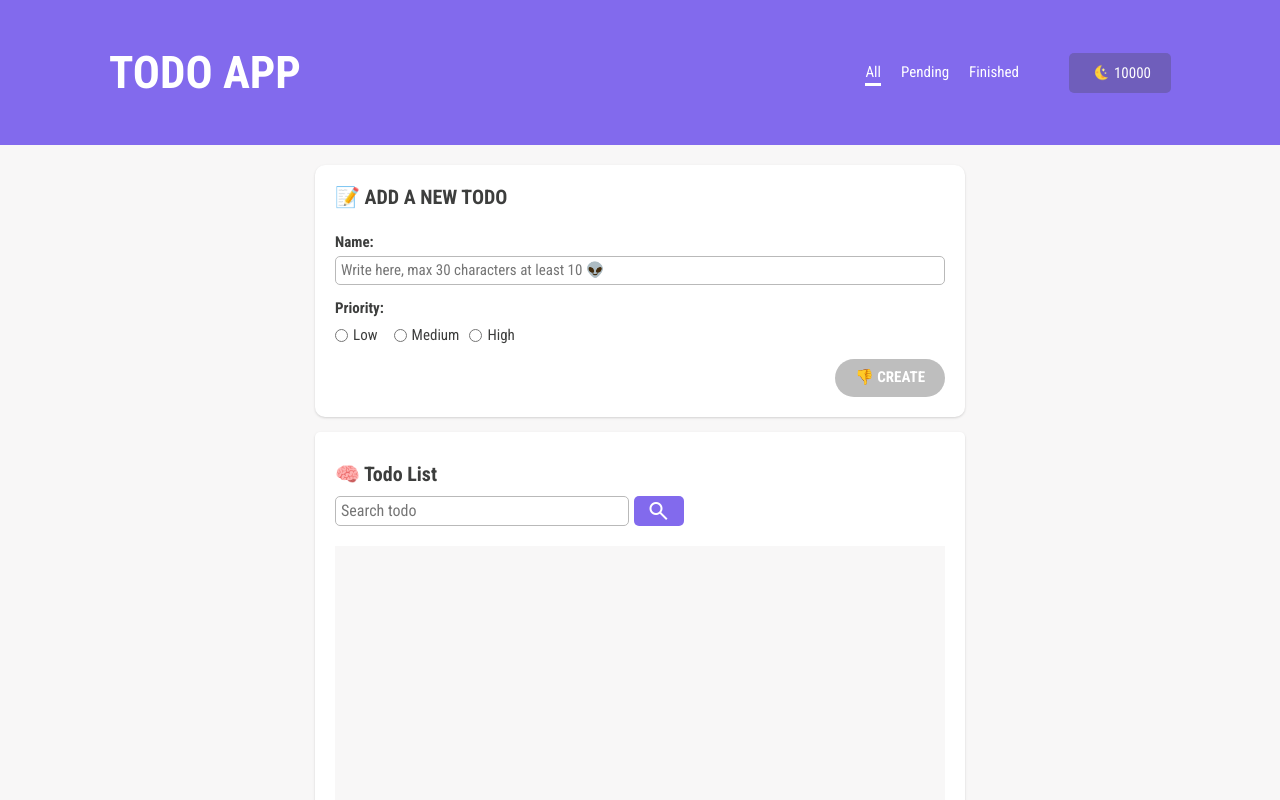
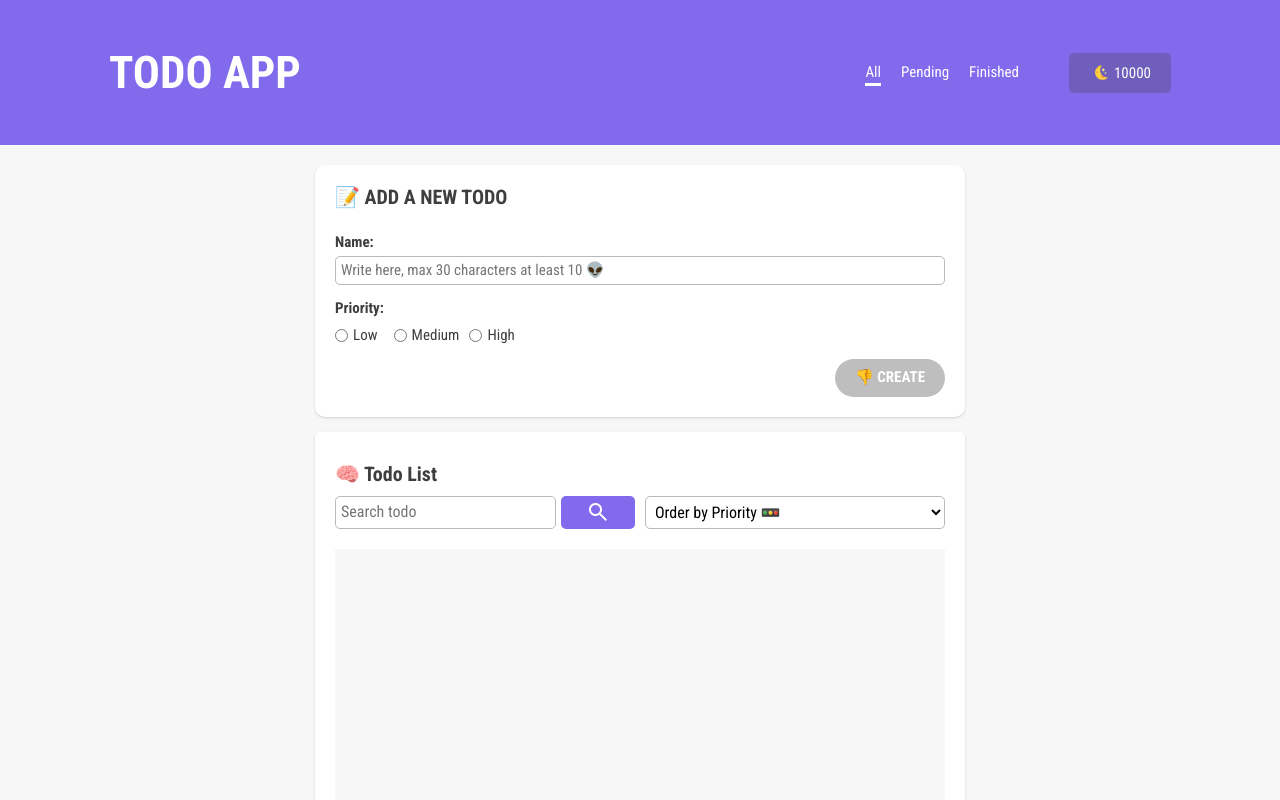
Before and after one commit to PieroDev23/super-todo-list, a React (Vite) app: page / in a window 1280 px wide. Shown: the top 800 px of the page. Built offline with nearby package versions, Linux system fonts and the light colour scheme.

Commit message:
avance y soluciones de bugs

```diff
--- a/src/components/list/list.component.css
+++ b/src/components/list/list.component.css
@@ -9,16 +9,24 @@
   margin-bottom: 1rem;
 }
 
+.search {
+  display: flex;
+  flex-direction: column;
+  gap: 1rem;
+}
+
+@media (min-width: 768px) {
+  .search {
+    display: grid;
+    grid-template-columns: 1fr 1fr;
+    gap: 1rem;
+  }
+}
+
 .search__field {
   display: grid;
   grid-template-columns: 3fr 1fr;
   gap: 0.5rem;
-}
-
-@media (min-width: 768px) {
-  .search__field {
-    width: 65%;
-  }
 }
 
 .search__field__input {
@@ -46,21 +54,23 @@
   border-radius: 0.5rem;
 }
 
-@media (min-width: 768px) {
-  .search__field__button {
-    width: 5rem;
-  }
-}
-
 .search__field__button:hover {
   cursor: pointer;
   background-color: #6f5ebb;
   transition: background-color 100ms ease-in;
 }
 
+.search__order-by__select {
+  width: 100%;
+  padding: 0.5rem;
+  background-color: var(--white);
+  border: 1px solid #b9b9b9;
+  border-radius: 0.5rem;
+}
+
 .list__area {
   max-height: 70rem;
-  height: 36rem;
+  height: 41.5rem;
   margin-top: 2rem;
   overflow-y: auto;
   background-color: #f8f7f7;
@@ -69,3 +79,9 @@
   flex-direction: column;
   gap: 1rem;
 }
+
+@media (min-width: 768px) {
+  .list__area {
+    height: 36rem;
+  }
+}
--- a/src/components/list/list.component.tsx
+++ b/src/components/list/list.component.tsx
@@ -1,13 +1,20 @@
-import { genId } from "../../helpers/utilities.helper";
-import { Todo as TodoInterface } from "../../interfaces/todos.interfaces";
+import { ChangeEvent, useState } from "react";
+import { Todo as ITodo, Priority } from "../../interfaces/todos.interfaces";
 import Todo from "../todo/todo.component";
+
 import "./list.component.css";
 
 interface ListProps {
-  todos: Array<TodoInterface>;
+  todos: Array<ITodo>;
 }
 
 export default function List({ todos }: ListProps) {
+  const [orderBy, setOrderBy] = useState<Priority>("");
+
+  const handleChangePriority = (e: ChangeEvent<HTMLSelectElement>) => {
+    setOrderBy(e.target.value as Priority);
+  };
+
   return (
     <div className="list shadow">
       <h3 className="list__title">🧠 Todo List</h3>
@@ -22,11 +29,24 @@ export default function List({ todos }: ListProps) {
             <span className="material-symbols-outlined">search</span>
           </button>
         </div>
+
+        <div className="search__order-by">
+          <select
+            value={orderBy}
+            onChange={handleChangePriority}
+            className="search__order-by__select"
+          >
+            <option value="">Order by Priority 🚥</option>
+            <option value="low">🟢 Low Priority </option>
+            <option value="medium">🟡 Medium Priority</option>
+            <option value="high"> 🔴 High Priority</option>
+          </select>
+        </div>
       </form>
 
       <div className="list__area">
         {todos.map((todo, idx) => (
-          <Todo todo={todo} order={idx + 1} key={genId()} />
+          <Todo todo={todo} order={idx + 1} key={todo.id} />
         ))}
       </div>
     </div>
--- a/src/components/todo-from/todo-form.component.tsx
+++ b/src/components/todo-from/todo-form.component.tsx
@@ -8,18 +8,15 @@ import { Priority, Todo } from "../../interfaces/todos.interfaces";
 import "./todo-form.component.css";
 
 export default function TodoForm() {
-  const [todo, setTodo] = useState<Todo>(() => initialState);
-  const [validForm, setValidForm] = useState(() => ({
+  const [todo, setTodo] = useState<Todo>(initialState);
+  const [validForm, setValidForm] = useState({
     invalidInput: false,
     disabledBtn: false,
-  }));
+  });
 
-  const { handleSetTodos } = useTodos();
+  const { handleSetTodos, todoEdit } = useTodos();
 
-  const handleChangeName = (name: string) => {
-    setTodo((prevTodo) => ({ ...prevTodo, name }));
-  };
-
+  //Validando el formulario
   useEffect(() => {
     const invalid = todo.name !== "" && todo.name.length <= 10;
     const isDisabled = !todo.priority || !todo.name;
@@ -31,32 +28,43 @@ export default function TodoForm() {
     }));
   }, [todo.name, todo.priority]);
 
+  //Verificando estado del objeto para editarlo
+  useEffect(() => {
+    setTodo((prev) => ({ ...prev, ...todoEdit }));
+  }, [todoEdit]);
+
+  //Actualizando el estado del todo
+  const handleChangeName = (name: string) => {
+    setTodo((prevTodo) => ({ ...prevTodo, name }));
+  };
+
   const handleChangePriority = (priority: Priority) => {
     setTodo((prevTodo) => ({ ...prevTodo, priority }));
   };
 
+  //Enviando datos del formulario
   const handleSubmit = (e: FormEvent<Element>) => {
     e.preventDefault();
 
-    if (Object.values(todo).includes("")) {
+    const newTodo = {
+      ...todo,
+      id: genId(),
+      date: dateFormatter(),
+      status: false,
+    };
+
+    if (Object.values(newTodo).includes("")) {
+      console.log("entra", newTodo);
       return;
     }
 
-    setTodo((prevTodo) => ({
-      ...prevTodo,
-      id: genId(),
-      date: dateFormatter(new Date()),
-      status: false,
-    }));
-
-    handleSetTodos(todo);
+    handleSetTodos(newTodo);
     setTodo(initialState);
   };
 
   return (
     <form className="form shadow" onSubmit={handleSubmit}>
       <h2 className="form__title">📝 Add a new Todo</h2>
-
       <div className="form__field">
         <label htmlFor="todo" className="form__field__label">
           Name:
--- a/src/components/todo/todo.component.tsx
+++ b/src/components/todo/todo.component.tsx
@@ -1,5 +1,5 @@
 import { Colors } from "../../data/constants.data";
-import { reFormatDate } from "../../helpers/utilities.helper";
+import { useTodos } from "../../hooks/useTodos.hook";
 import { Todo as TodoInterface } from "../../interfaces/todos.interfaces";
 
 import "./todo.component.css";
@@ -11,6 +11,7 @@ interface TodoProps {
 
 export default function Todo({ todo, order }: TodoProps) {
   const { name, priority, date, status } = todo;
+  const { handleEditTodo } = useTodos();
 
   return (
     <div className="todo shadow">
@@ -20,7 +21,7 @@ export default function Todo({ todo, order }: TodoProps) {
             <span className="todo__data__order">#{order}</span> {name}
           </p>
           <p className="todo__data__paragraph todo__data__date">
-            {reFormatDate(date)}{" "}
+            {date}{" "}
             <span className="todo__data__status">
               {status ? "(completed)" : "(not completed)"}
             </span>
@@ -40,7 +41,11 @@ export default function Todo({ todo, order }: TodoProps) {
           <span className="material-symbols-outlined">task</span>
         </button>
 
-        <button type="button" className="btn-action btn-action--edit">
+        <button
+          type="button"
+          className="btn-action btn-action--edit"
+          onClick={() => handleEditTodo(todo)}
+        >
           <span className="material-symbols-outlined">edit_note</span>
         </button>
 
--- a/src/context/todo.context.tsx
+++ b/src/context/todo.context.tsx
@@ -1,24 +1,44 @@
 import { PropsWithChildren, createContext, useState } from "react";
 import { Todo, TodosContextType } from "../interfaces/todos.interfaces";
+import { initialState } from "../data/constants.data";
 
 //Creando contexto
 export const TodosContext = createContext<TodosContextType>({
   todos: [],
+  todoEdit: initialState,
   handleSetTodos: () => {
+    return;
+  },
+  handleEditTodo: () => {
     return;
   },
 });
 
 export default function TodosProvider({ children }: PropsWithChildren) {
   const [todos, setTodos] = useState<Array<Todo>>([]);
+  const [todoEdit, setTodoEdit] = useState<Todo>(initialState);
 
+  //Agregar todos
   const handleSetTodos = (todo: Todo) => {
+    console.log(todo);
+
     setTodos((prev) => [...prev, todo]);
   };
 
+  //Editar todo
+  const handleEditTodo = (todo: Todo) => {
+    setTodoEdit(todo);
+  };
+
+  //TODO: Eliminar todo
+
+  //TODO: Completar todo
+
   const values: TodosContextType = {
     todos,
+    todoEdit,
     handleSetTodos,
+    handleEditTodo,
   };
 
   return (
--- a/src/data/constants.data.ts
+++ b/src/data/constants.data.ts
@@ -3,7 +3,7 @@ import { Todo } from "../interfaces/todos.interfaces";
 export const initialState: Todo = {
   id: 0,
   name: "",
-  date: new Date().toLocaleDateString(),
+  date: "",
   status: false,
   priority: "",
 };
--- a/src/helpers/utilities.helper.ts
+++ b/src/helpers/utilities.helper.ts
@@ -1,21 +1,7 @@
 type ConfigDate = Intl.DateTimeFormatOptions;
 
-const Months: { [key: number]: string } = {
-  1: "Enero",
-  2: "Febrero",
-  3: "Marzo",
-  4: "Abril",
-  5: "Mayo",
-  6: "Junio",
-  7: "Julio",
-  8: "Agosto",
-  9: "Septiembre",
-  10: "Octubre",
-  11: "Noviembre",
-  12: "Diciembre",
-};
-
-export function dateFormatter(date: Date): string {
+export function dateFormatter(): string {
+  const date = new Date();
   const config: ConfigDate = {
     day: "numeric",
     month: "long",
@@ -24,15 +10,6 @@ export function dateFormatter(date: Date): string {
 
   return date.toLocaleDateString("es-ES", config);
 }
-
-export function reFormatDate(date: string): string {
-  const dateSplitted = date.split("/");
-
-  return `${dateSplitted.at(1)} de ${
-    Months[Number(dateSplitted.at(0))]
-  },  ${dateSplitted.at(2)}`;
-}
-
 export function genId(): string {
   const timeStamp = Date.now().toString();
   const randomNum = Math.random().toString(36).substring(2, 9);
--- a/src/interfaces/todos.interfaces.d.ts
+++ b/src/interfaces/todos.interfaces.d.ts
@@ -8,8 +8,9 @@ export interface Todo {
   priority: Priority;
 }
 
-
 export interface TodosContextType {
   todos: Array<Todo>;
+  todoEdit: Todo;
   handleSetTodos: (todo: Todo) => void;
+  handleEditTodo: (todo: Todo) => void;
 }
```
